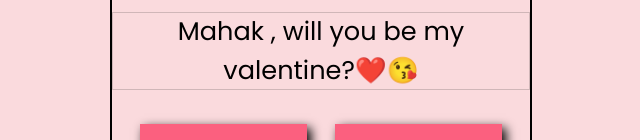
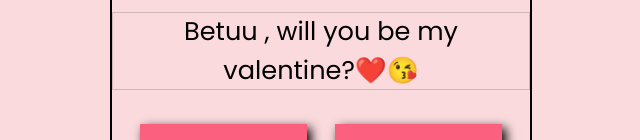
Before and after one commit to Shiva-Gupta777/Valentine_special, a plain HTML site: page index.html in a window 1280 px wide. Shown: the part 421-561 px from the top of the page, without its empty margins (319-959 px from the left). Drawn offline with Linux system fonts and the light colour scheme.

Commit message:
added new name

```diff
--- a/index.html
+++ b/index.html
@@ -24,7 +24,7 @@
                     <!-- gif credit: https://tenor.com/view/heart-love-cat-kawaii-cute-gif-8446829684698946759 -->
                 </div>
                 <div class="text-one">
-                    <p id="text">Mahak , will you be my valentine?❤️😘</p><!-- replace(name) with your desired name -->
+                    <p id="text">Betuu , will you be my valentine?❤️😘</p><!-- replace(name) with your desired name -->
                 </div>
             </div>
             <div class="yes-no">
```
